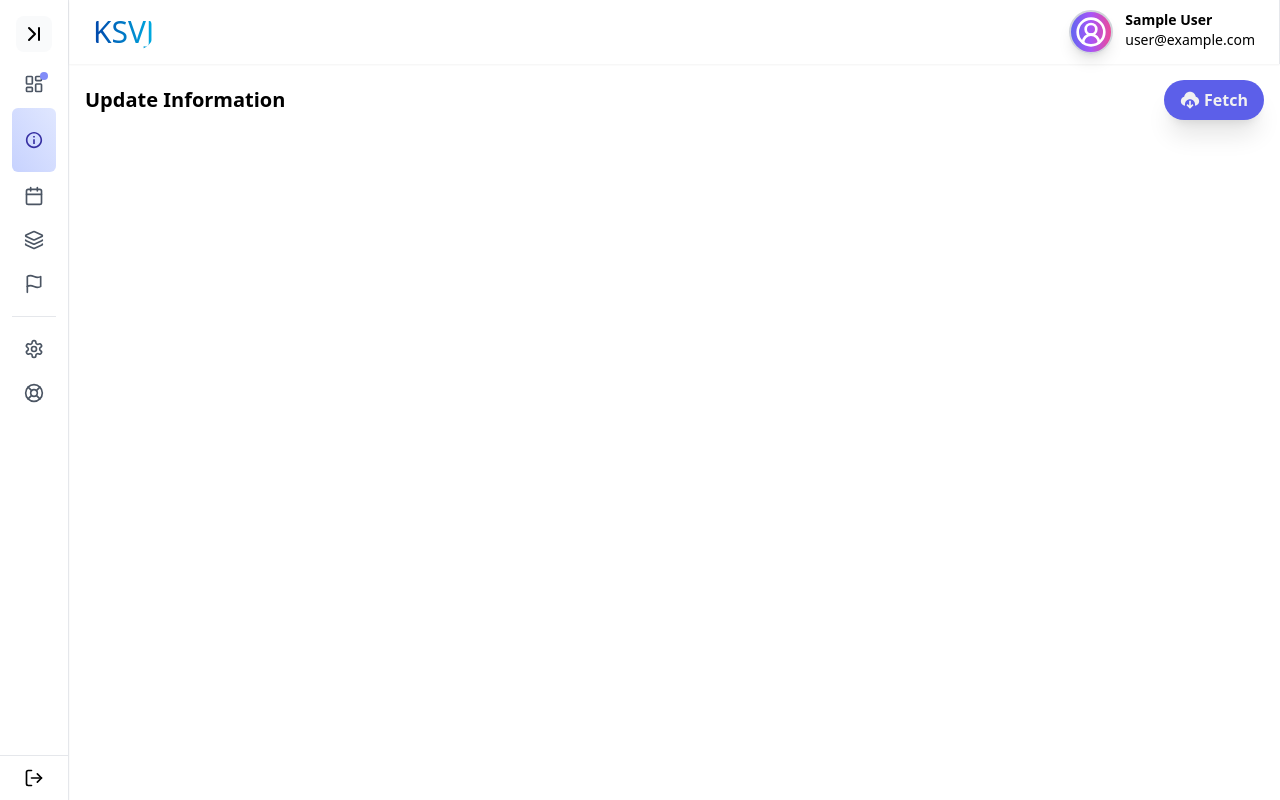
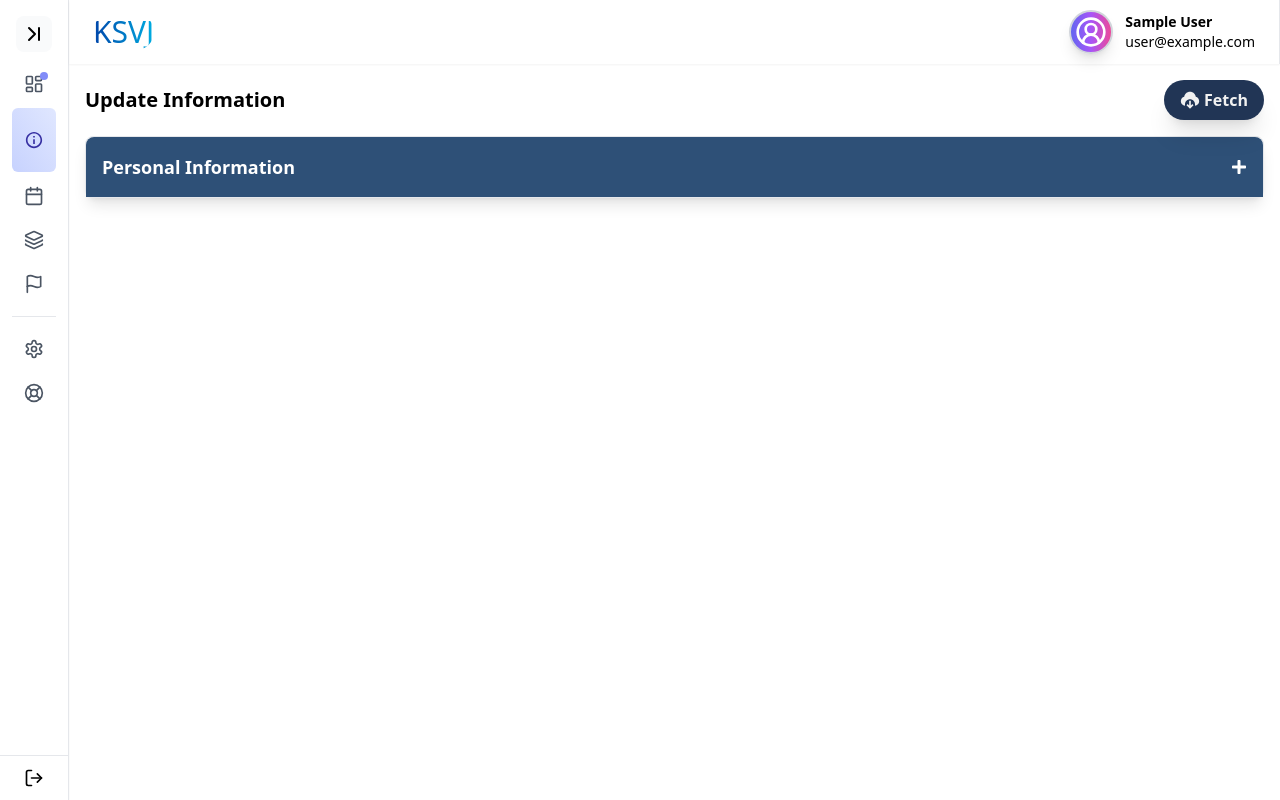
Before and after one commit to AazmeerIqbal/Kathiwar-Sunni-Vohra-Family-KSVJ-, a Next.js app: page /update-information in a window 1280 px wide. Built offline with nearby package versions, Linux system fonts and the light colour scheme; no server answers; sample sign-in values are in the browser's storage.

Commit message:
Personal Information Expandable component Structure Added

```diff
--- /dev/null
+++ b/app/api/update-information/[cnic]/route.js
@@ -0,0 +1,37 @@
+import { connectToDB, closeConnection, config } from "@/utils/database";
+import { NextResponse } from "next/server";
+
+export async function POST(req, { params }) {
+  const { cnic } = params;
+
+  if (!cnic) {
+    return NextResponse.json(
+      { message: "CNIC is required as a parameter." },
+      { status: 400 }
+    );
+  }
+
+  try {
+    const pool = await connectToDB(config);
+
+    // Run the stored procedure
+    const result = await pool
+      .request()
+      .input("CNICNo", cnic) // Pass the CNIC parameter
+      .execute("fetchUserData");
+
+    await closeConnection(pool);
+
+    // Return success message
+    return NextResponse.json({
+      message: "Stored procedure executed successfully.",
+      data: result,
+    });
+  } catch (error) {
+    console.error("Error executing stored procedure:", error);
+    return NextResponse.json(
+      { message: "Internal Server Error", error: error.message },
+      { status: 500 }
+    );
+  }
+}
--- a/app/update-information/page.jsx
+++ b/app/update-information/page.jsx
@@ -1,25 +1,113 @@
-import React from "react";
-import { RxUpdate } from "react-icons/rx";
+"use client";
+import React, { useState } from "react";
 import { RiDownloadCloud2Fill } from "react-icons/ri";
-import GradientText from "@/components/ui/GradientText";
+import { FaPlus } from "react-icons/fa";
+import { ButtonInfoHover } from "@/components/ui/ButtonInfoHover";
+import { useSession } from "next-auth/react";
+
+// Notification Toaster
+import { ToastContainer, toast } from "react-toastify";
+import "react-toastify/dist/ReactToastify.css";
 
 const Page = () => {
+  const { data: session } = useSession();
+  const [Loading, setLoading] = useState(false);
+  const [UserData, setUserData] = useState([]);
+
+  // Personal Information Toggle
+  const [toggle, setToggle] = useState(false);
+
+  const handleFetchData = async () => {
+    try {
+      setLoading(true);
+      // Log the CNIC from the session
+      console.log(session.user.cnic);
+
+      // Construct the API URL
+      const apiUrl = `/api/update-information/${session.user.cnic}`;
+
+      // Make the API call
+      const response = await fetch(apiUrl, {
+        method: "POST",
+        headers: {
+          "Content-Type": "application/json",
+        },
+      });
+
+      // Parse the response
+      const result = await response.json();
+
+      // Check if the response is successful
+      if (response.ok) {
+        setLoading(false);
+        toast.success("User Data Fetched Successfully", {
+          position: "top-right",
+        });
+        setUserData(result.data.recordset[0]);
+        console.log("Data fetched successfully:", UserData);
+        // Handle success (e.g., update state, display a message, etc.)
+      } else {
+        setLoading(false);
+        console.error("Error fetching data:", result.message);
+        // Handle error (e.g., show an error message to the user)
+      }
+    } catch (error) {
+      setLoading(false);
+      console.error("Error calling API:", error);
+    }
+  };
+
   return (
-    <div className="m-4">
-      <div className="flex justify-between items-center">
-        <h1 className="text-xl font-bold">Update Information</h1>
+    <>
+      <div className="m-4">
+        <div className="flex justify-between items-center">
+          <h1 className="text-xl font-bold">Update Information</h1>
 
-        <div className="group relative">
-          <button className="cursor-pointer group/download relative flex gap-1 px-4 py-2 bg-[#5c5fe9] text-[#f1f1f1] rounded-3xl hover:bg-opacity-70 font-semibold shadow-xl active:shadow-inner transition-all duration-300">
-            <RiDownloadCloud2Fill className="text-xl my-auto" />
-            Fetch
-          </button>
-          <div className="absolute text-xs scale-0 rounded-md py-2 px-2 bg-[#5c5fe9]  mt-3 top-full group-hover:scale-100 origin-top transition-all duration-300 shadow-lg before:content-[''] before:absolute before:bottom-full before:left-2/4 before:w-3 before:h-3 before:border-solid before:bg-[#5c5fe9] before:rotate-45 before:translate-y-2/4 before:-translate-x-2/4 text-white">
-            Fetch current data from the server
+          <div className="group relative">
+            <ButtonInfoHover
+              text={"Fetch"}
+              info={"Fetch current data from the server"}
+              icon={<RiDownloadCloud2Fill className="text-xl my-auto" />}
+              Loading={Loading}
+              handleFetchData={handleFetchData}
+            />
+          </div>
+        </div>
+
+        {/* Personal Information */}
+        <div className="w-full mt-4 bg-white shadow-lg rounded-lg border border-gray-200">
+          <div
+            className="flex justify-between items-center p-4 bg-[#2E5077] text-white cursor-pointer rounded-t-lg"
+            onClick={() => setToggle((prev) => !prev)}
+          >
+            <h2 className="font-semibold text-lg">Personal Information</h2>
+            <span
+              className={`transform transition-transform ${
+                toggle ? "rotate-45" : "rotate-0"
+              }`}
+            >
+              <FaPlus />
+            </span>
+          </div>
+
+          {/* Collapsible Content - Personal Information */}
+          <div
+            className={`overflow-hidden transition-all duration-300 ${
+              toggle ? "max-h-[500px]" : "max-h-0"
+            }`}
+          >
+            <div className="p-4 text-gray-700">
+              <p>
+                Lorem ipsum dolor sit amet, consectetur adipiscing elit. Vivamus
+                lacinia odio vitae vestibulum vestibulum. Cras venenatis euismod
+                malesuada.
+              </p>
+            </div>
           </div>
         </div>
       </div>
-    </div>
+      <ToastContainer />
+    </>
   );
 };
 
--- a/components/Dashboard.js
+++ b/components/Dashboard.js
@@ -56,7 +56,7 @@ const Dashboard = ({ children }) => {
         <div className="w-full">
           <div className="w-full h-16 border-r shadow-sm">
             <div className="flex justify-between h-full items-center p-6">
-              <div className="font-bold text-3xl">
+              <div className="font-bold md:text-3xl text-2xl">
                 {isSidebarOpen ? (
                   ""
                 ) : (
@@ -70,12 +70,12 @@ const Dashboard = ({ children }) => {
                   </GradientText>
                 )}{" "}
               </div>
-              <div className="flex gap-3">
-                <div className="cursor-pointer border-2 border-gray-300 rounded-full p-1 bg-gradient-to-r from-indigo-500 via-purple-500 to-pink-500 shadow-lg hover:shadow-xl transition-shadow duration-300">
-                  <CircleUserRound className="text-white w-8 h-8" />
+              <div className="flex md:gap-3 gap-2 items-center">
+                <div className="cursor-pointer border-2 border-gray-300 rounded-full bg-gradient-to-r from-indigo-500 via-purple-500 to-pink-500 shadow-lg hover:shadow-xl transition-shadow duration-300 p-1 ">
+                  <CircleUserRound className="text-white md:h-8 md:w-8 h-6 w-6" />
                 </div>
 
-                <div className="text-sm">
+                <div className="md:text-sm text-xs">
                   {session ? (
                     <>
                       <p className="font-bold">{session.user.name}</p>
--- a/components/auth/LoginForm.jsx
+++ b/components/auth/LoginForm.jsx
@@ -47,7 +47,7 @@ export const LoginForm = ({ isAdmin, onToggleMode }) => {
           console.log("SUCCESS!", result.status, result.text);
         },
         (error) => {
-          console.error("FAILED...", error);
+          console.log("FAILED...", error);
           alert("Failed to send the reset email. Please try again.");
         }
       );
@@ -152,7 +152,7 @@ export const LoginForm = ({ isAdmin, onToggleMode }) => {
           progress: undefined,
         });
 
-        console.error("Login failed:", result.error);
+        console.log("Login failed:", result.error);
         setErrors({ general: "Invalid username or password" });
       }
     } catch (error) {
@@ -167,7 +167,7 @@ export const LoginForm = ({ isAdmin, onToggleMode }) => {
         progress: undefined,
       });
 
-      console.error("Unexpected error:", error);
+      console.log("Unexpected error:", error);
     }
   };
 
--- a/components/auth/SignupForm.jsx
+++ b/components/auth/SignupForm.jsx
@@ -45,7 +45,7 @@ export const SignupForm = ({ setIsLogin }) => {
           // alert("Welcome email sent successfully!");
         },
         (error) => {
-          console.error("FAILED...", error);
+          console.log("FAILED...", error);
           alert("Failed to send the welcome email. Please try again.");
         }
       );
--- /dev/null
+++ b/components/ui/ButtonInfoHover.jsx
@@ -0,0 +1,24 @@
+import React from "react";
+import Loader from "./Loader";
+export const ButtonInfoHover = ({
+  text,
+  info,
+  icon,
+  Loading,
+  handleFetchData,
+}) => {
+  return (
+    <>
+      <button
+        className="cursor-pointer group/download relative flex gap-1 px-4 py-2 bg-[#213555] text-[#f1f1f1] rounded-3xl hover:bg-opacity-70 font-semibold shadow-xl active:shadow-inner transition-all duration-300"
+        onClick={handleFetchData}
+      >
+        {Loading ? <Loader w={4} h={4} /> : icon}
+        {text}
+      </button>
+      <div className="absolute text-xs scale-0 rounded-md py-2 px-2 bg-[#213555]  mt-3 top-full group-hover:scale-100 origin-top transition-all duration-300 shadow-lg before:content-[''] before:absolute before:bottom-full before:left-2/4 before:w-3 before:h-3 before:border-solid before:bg-[#213555] before:rotate-45 before:translate-y-2/4 before:-translate-x-2/4 text-white z-10">
+        {info}
+      </div>
+    </>
+  );
+};
--- /dev/null
+++ b/components/ui/Loader.jsx
@@ -0,0 +1,11 @@
+import React from "react";
+
+const Loader = ({ w, h }) => {
+  return (
+    <div
+      className={`w-${w} h-${h} my-auto border-4 border-t-blue-500 border-gray-300 rounded-full animate-spin`}
+    ></div>
+  );
+};
+
+export default Loader;
```
